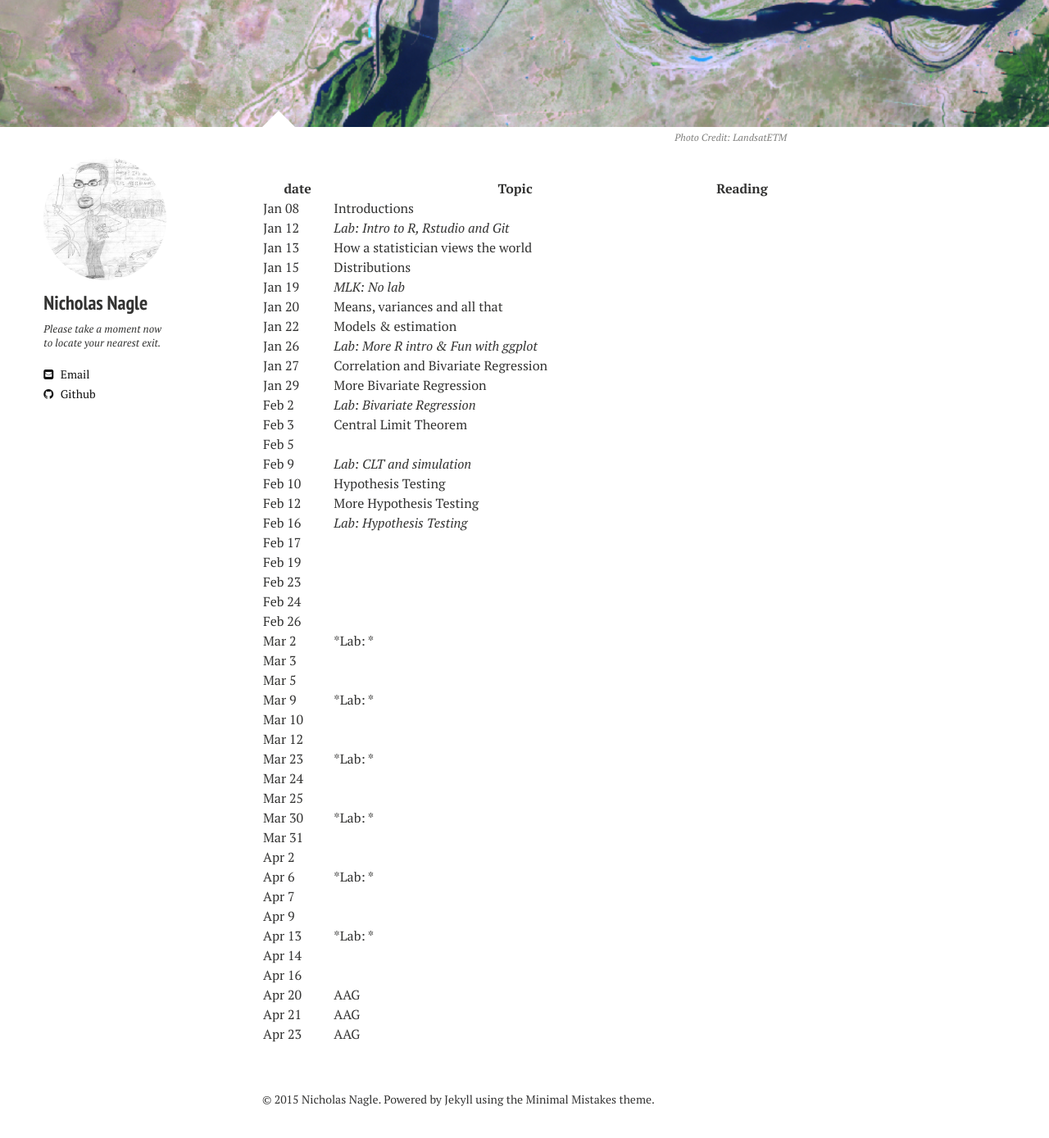
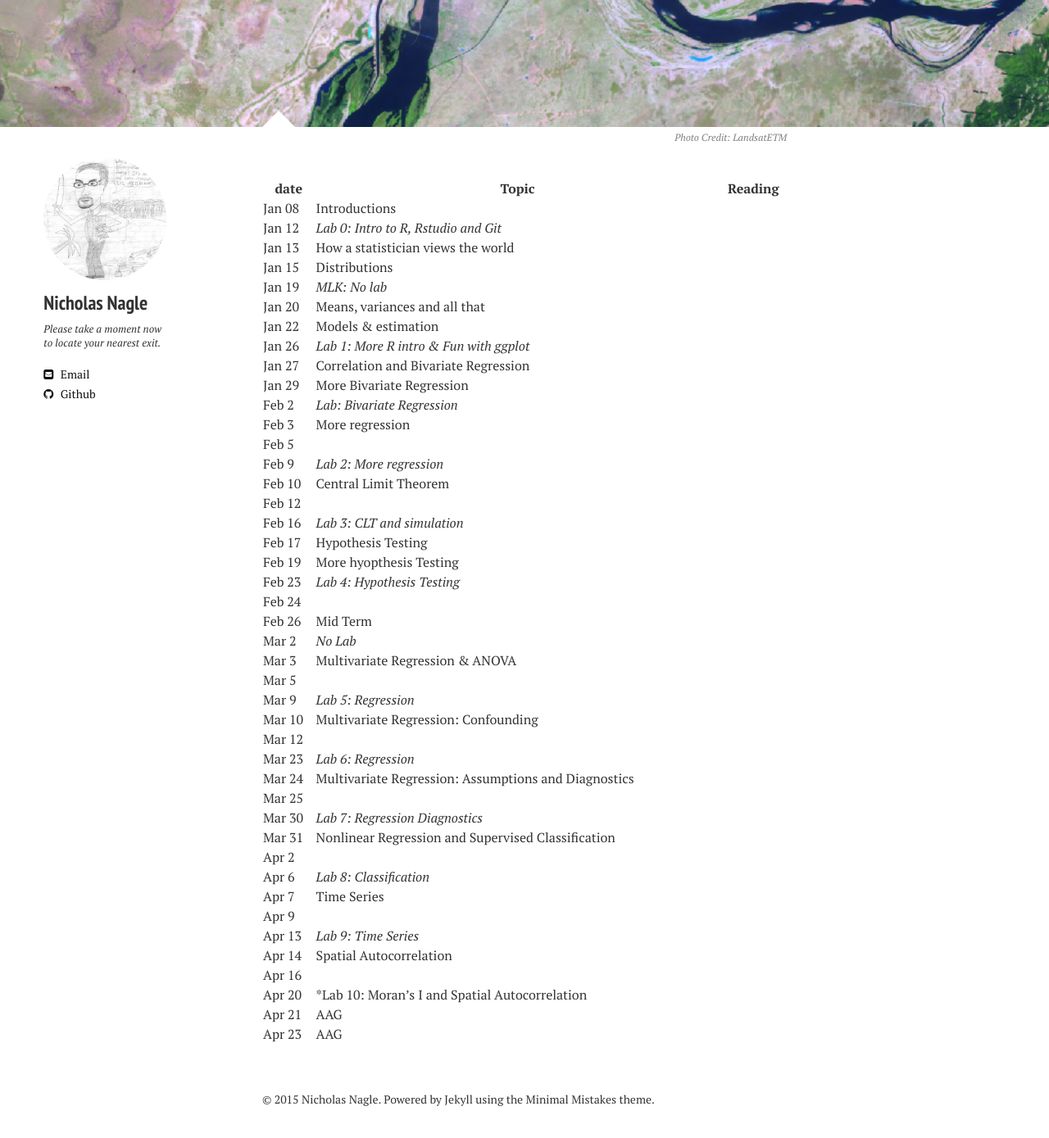
Before and after one commit to UTK-geog415-s15/UTK-geog415-s15.github.io, a Jekyll site: the page built from syllabus/index.md, in a window 1280 px wide and 1400 px high, scrolled down 329 px. Shown: the top 1389 px of the window at 82% size. Built offline with Jekyll 4.4.1, drawn with Linux system fonts in a browser that asks for light colours; nearby versions of some CDN libraries.

Commit message:
some edits

```diff
--- a/syllabus/index.md
+++ b/syllabus/index.md
@@ -12,45 +12,45 @@ image:
 date   | Topic                               | Reading
 ------ | ----------------------------------- |
 Jan 08 | Introductions |
-Jan 12 | *Lab: Intro to R, Rstudio and Git* |
+Jan 12 | *Lab 0: Intro to R, Rstudio and Git* |
 Jan 13 | How a statistician views the world  |
 Jan 15 | Distributions |
 Jan 19 | *MLK: No lab* |
 Jan 20 | Means, variances and all that |
 Jan 22 | Models & estimation |
-Jan 26 | *Lab: More R intro & Fun with ggplot* |
+Jan 26 | *Lab 1: More R intro & Fun with ggplot* |
 Jan 27 |  Correlation and Bivariate Regression |
 Jan 29 | More Bivariate Regression |
 Feb 2 | *Lab: Bivariate Regression* |
-Feb 3 | Central Limit Theorem |
+Feb 3 |  More regression|
 Feb 5 | |
-Feb 9 | *Lab: CLT and simulation* |
-Feb 10  | Hypothesis Testing |
-Feb 12  | More Hypothesis Testing |
-Feb 16 | *Lab: Hypothesis Testing* |
-Feb 17 | |
-Feb 19 | |
-Feb 23 | |
+Feb 9 | *Lab 2: More regression* |
+Feb 10  | Central Limit Theorem |
+Feb 12  |  |
+Feb 16 | *Lab 3: CLT and simulation* |
+Feb 17 | Hypothesis Testing |
+Feb 19 | More hyopthesis Testing |
+Feb 23 | *Lab 4: Hypothesis Testing* |
 Feb 24 | |
-Feb 26 | |
-Mar 2 | *Lab: * |
-Mar 3 | |
+Feb 26 | Mid Term|
+Mar 2 | *No Lab* |
+Mar 3 | Multivariate Regression & ANOVA |
 Mar 5 | |
-Mar 9 | *Lab: * |
-Mar 10 | |
+Mar 9 | *Lab 5: Regression* |
+Mar 10 | Multivariate Regression: Confounding|
 Mar 12 | |
-Mar 23 | *Lab: * |
-Mar 24 | |
+Mar 23 | *Lab 6: Regression* |
+Mar 24 | Multivariate Regression: Assumptions and Diagnostics|
 Mar 25 | |
-Mar 30 | *Lab: * |
-Mar 31 | |
+Mar 30 | *Lab 7: Regression Diagnostics* |
+Mar 31 | Nonlinear Regression and Supervised Classification |
 Apr 2 | |
-Apr 6 | *Lab: * |
-Apr 7 | |
+Apr 6 | *Lab 8: Classification* |
+Apr 7 | Time Series |
 Apr 9 | |
-Apr 13 | *Lab: * |
-Apr 14 | |
+Apr 13 | *Lab 9: Time Series* |
+Apr 14 | Spatial Autocorrelation |
 Apr 16 | |
-Apr 20 | AAG |
+Apr 20 | *Lab 10: Moran's I and Spatial Autocorrelation |
 Apr 21 | AAG |
 Apr 23 | AAG |
```
Also changed, not shown: _posts/2015-01-05-assignment0.md (+14 -0 lines), policies/index.md (+28 -24 lines).
